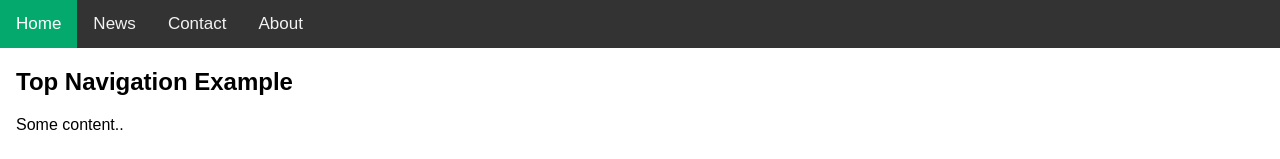
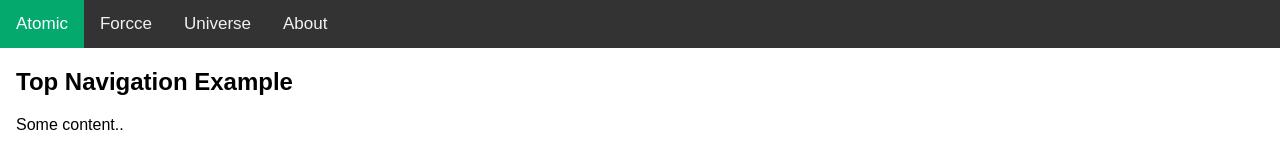
Before and after one commit to RyanTheAmazingCoder/website, a plain HTML site: page index.html in a window 1280 px wide. Shown: the top 159 px of the page. Drawn offline with Linux system fonts and the light colour scheme.

Commit message:
Update index.html

```diff
--- a/index.html
+++ b/index.html
@@ -38,9 +38,9 @@ body {
 <body>
 
 <div class="topnav">
-  <a class="active" href="#home">Home</a>
-  <a href="#news">News</a>
-  <a href="#contact">Contact</a>
+  <a class="active" href="#home">Atomic</a>
+  <a href="#news">Forcce</a>
+  <a href="#contact">Universe</a>
   <a href="#about">About</a>
 </div>
 
```
